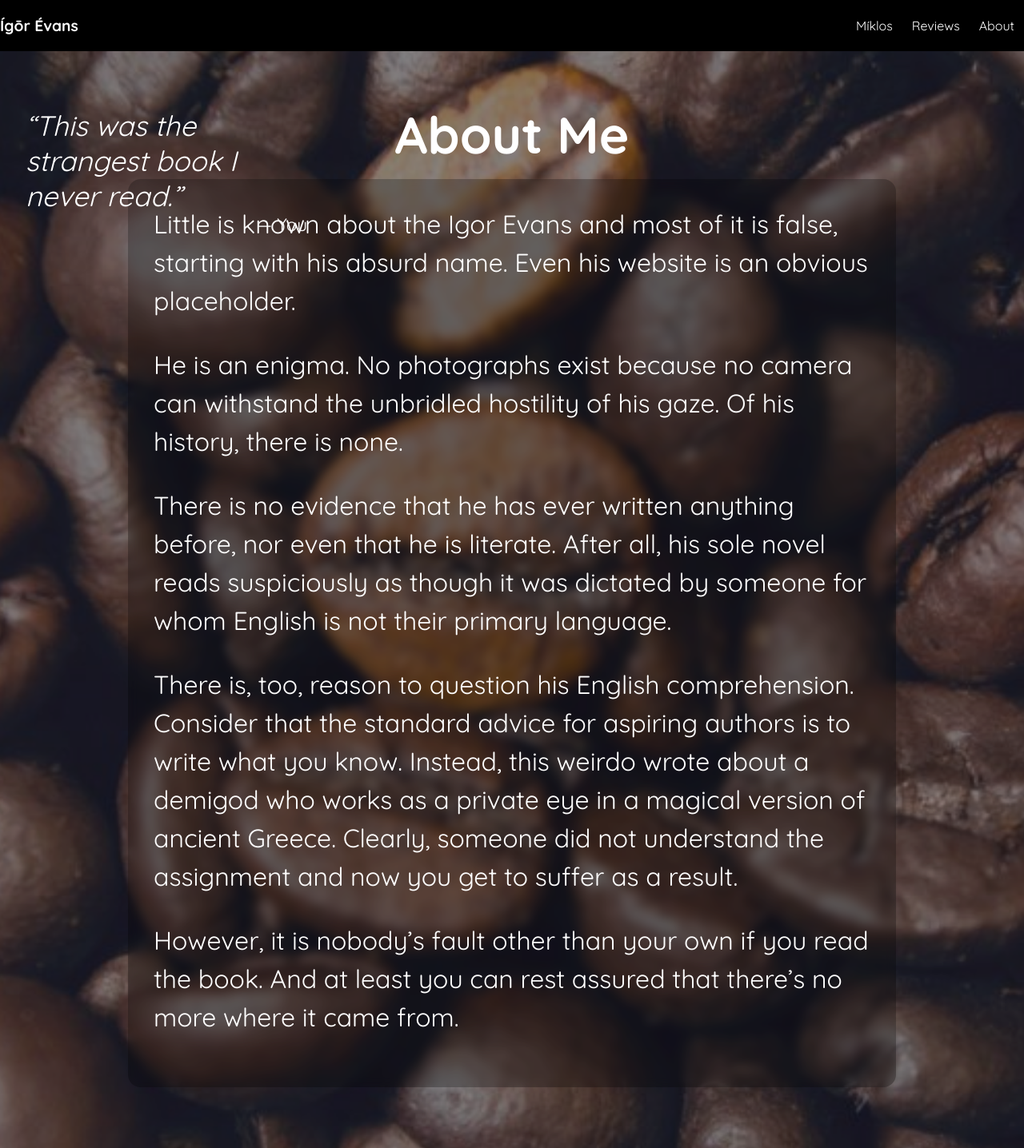
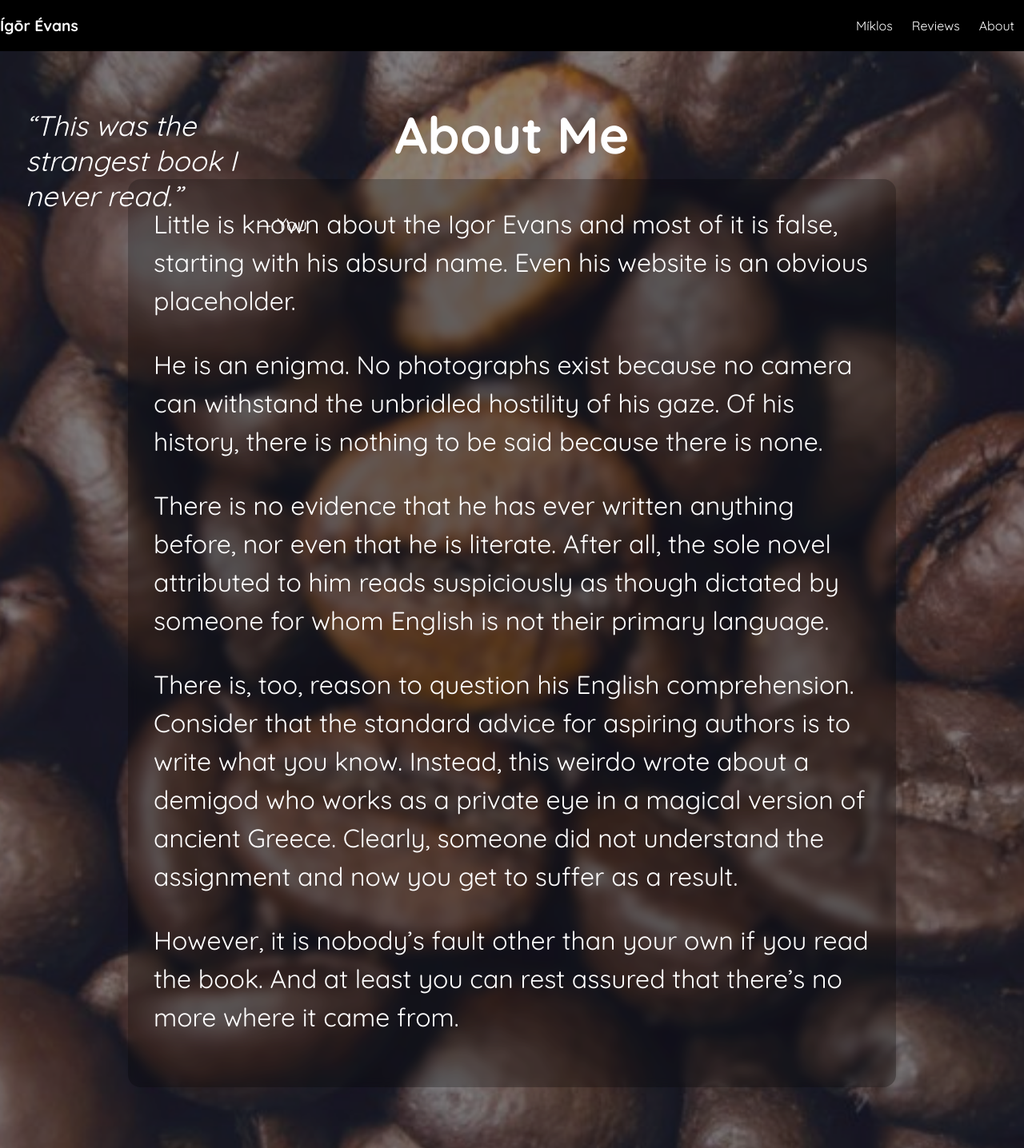
Before and after one commit to IgorEvansAuthor/www, a Jekyll site: the page built from about-me.md, in a window 1280 px wide. Shown: the whole page at 80% size. Built offline with Jekyll 4.4.1, drawn with Linux system fonts in a browser that asks for light colours.

Commit message:
about me

```diff
--- a/about-me.md
+++ b/about-me.md
@@ -19,9 +19,9 @@ page_css: |
 content_panel_md: |
  Little is known about the Igor Evans and most of it is false, starting with his absurd name. Even his website is an obvious placeholder.
 
- He is an enigma. No photographs exist because no camera can withstand the unbridled hostility of his gaze. Of his history, there is none.
+ He is an enigma. No photographs exist because no camera can withstand the unbridled hostility of his gaze. Of his history, there is nothing to be said because there is none.
 
- There is no evidence that he has ever written anything before, nor even that he is literate. After all, his sole novel reads suspiciously as though it was dictated by someone for whom English is not their primary language.
+ There is no evidence that he has ever written anything before, nor even that he is literate. After all, the sole novel attributed to him reads suspiciously as though dictated by someone for whom English is not their primary language.
 
  There is, too, reason to question his English comprehension. Consider that the standard advice for aspiring authors is to write what you know. Instead, this weirdo wrote about a demigod who works as a private eye in a magical version of ancient Greece. Clearly, someone did not understand the assignment and now you get to suffer as a result.
 
```
